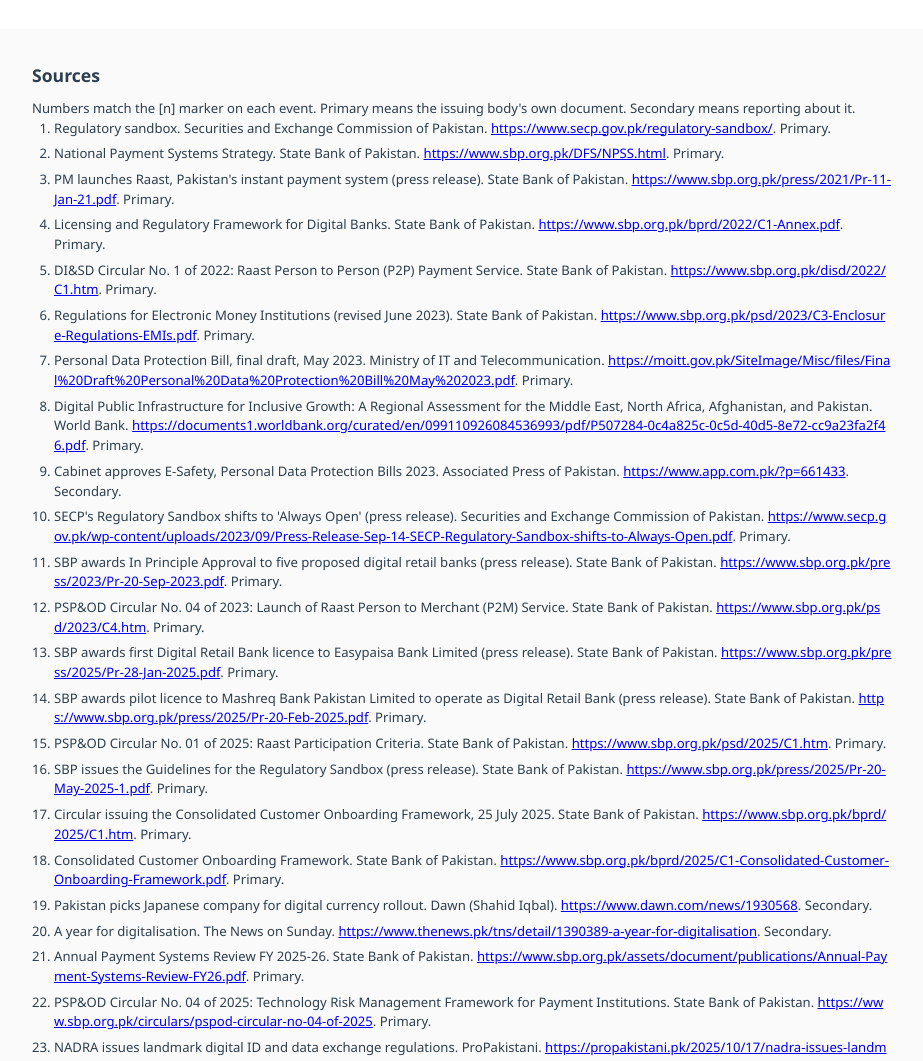
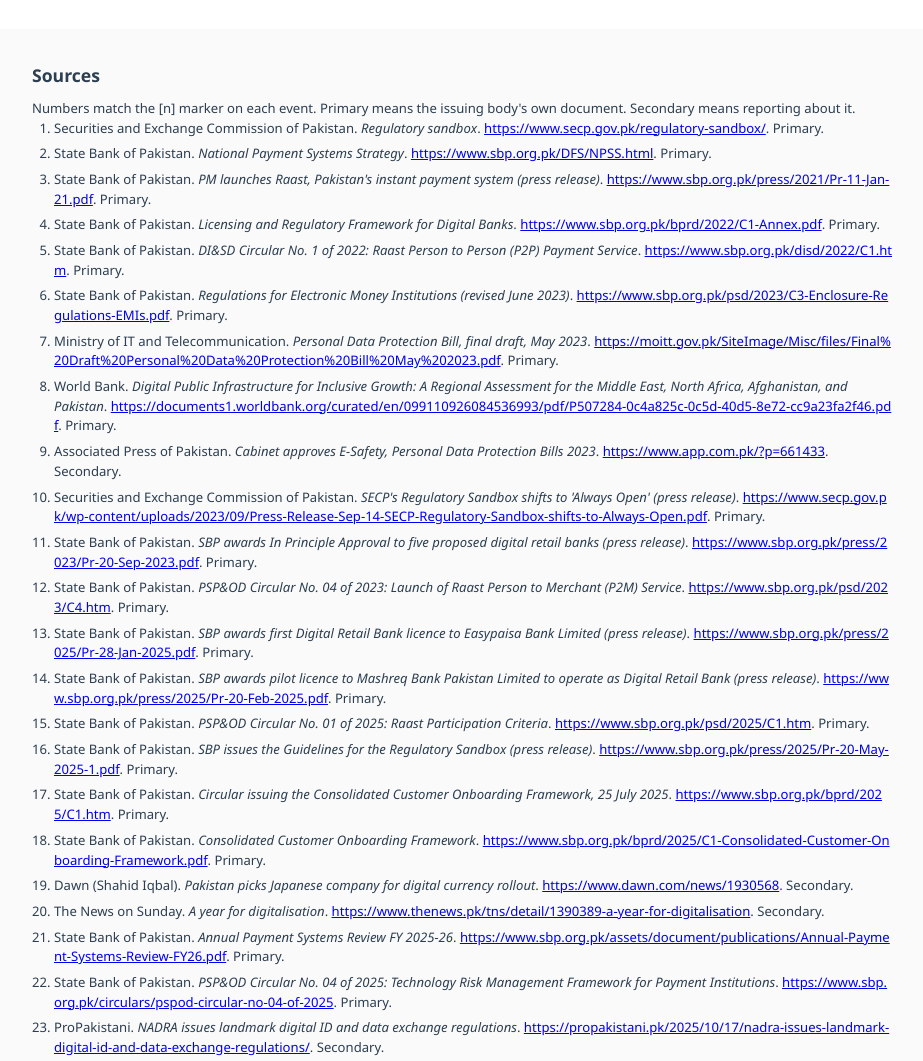
Before and after one commit to fawad-liaqat/Pakistan-Fintech-Regulatory-Timeline, a plain HTML site: page index.html in a window 1280 px wide. Shown: the part 6133-7194 px from the top of the page, without its empty margins (178-1101 px from the left). Drawn offline with Linux system fonts and the light colour scheme.

Commit message:
Keep publisher first in the sources list
Co-Authored-By: Claude Opus 5.5 <noreply@anthropic.com>
Claude-Session: https://claude.ai/code/session_01V6hxSvXcQ61Cp2QMRXaYcV

```diff
--- a/index.html
+++ b/index.html
@@ -885,7 +885,7 @@
         return sources.findIndex((x) => x.url === url) + 1;
       }
       document.getElementById("sourcesList").innerHTML = sources
-        .map((x, i) => `<li id="source-${i + 1}">${x.title}. ${x.publisher}. <a href="${x.url}" target="_blank" rel="noopener">${x.url}</a>. ${x.label}.</li>`)
+        .map((x, i) => `<li id="source-${i + 1}">${x.publisher}. <em>${x.title}</em>. <a href="${x.url}" target="_blank" rel="noopener">${x.url}</a>. ${x.label}.</li>`)
         .join("");
 
       // Group by year
```
